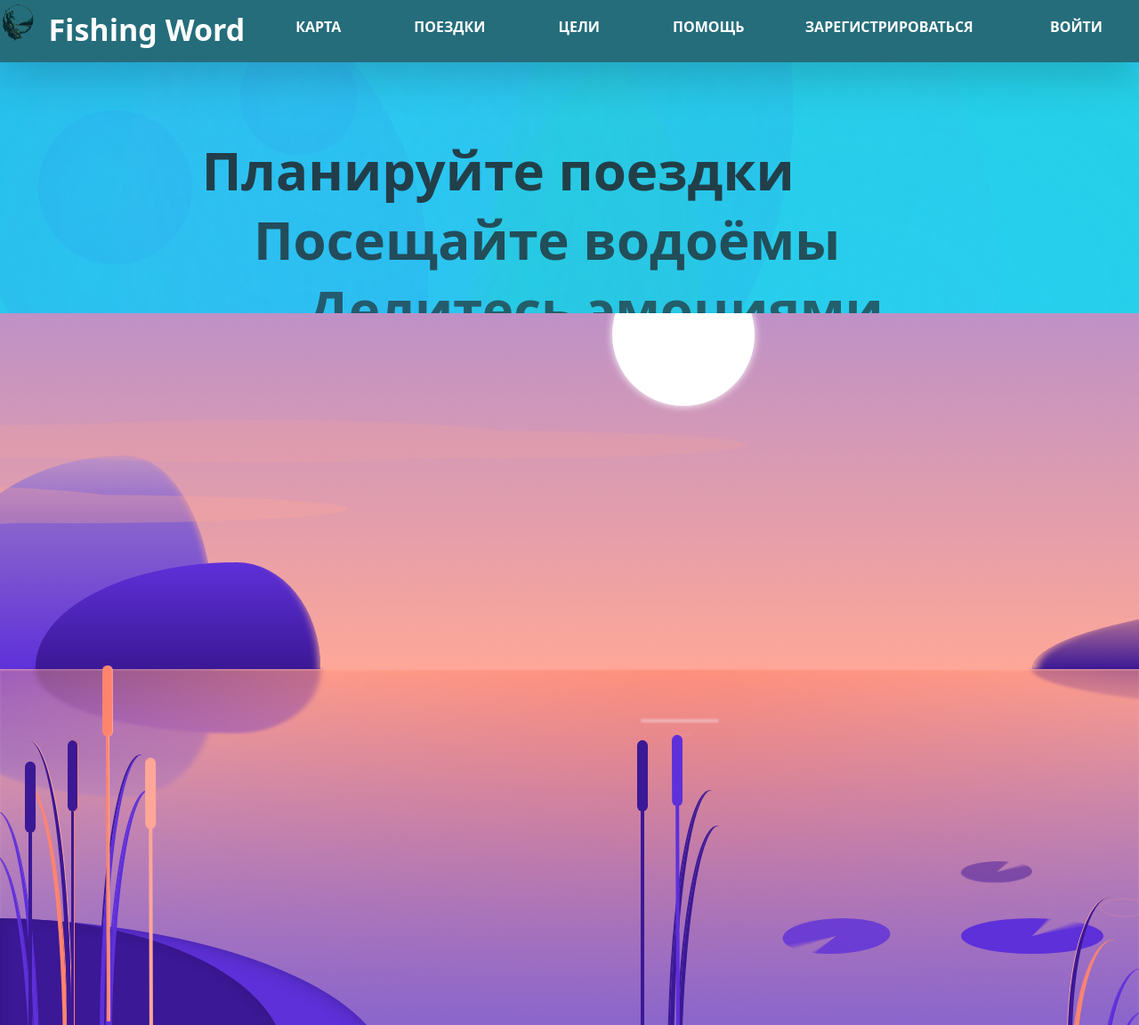
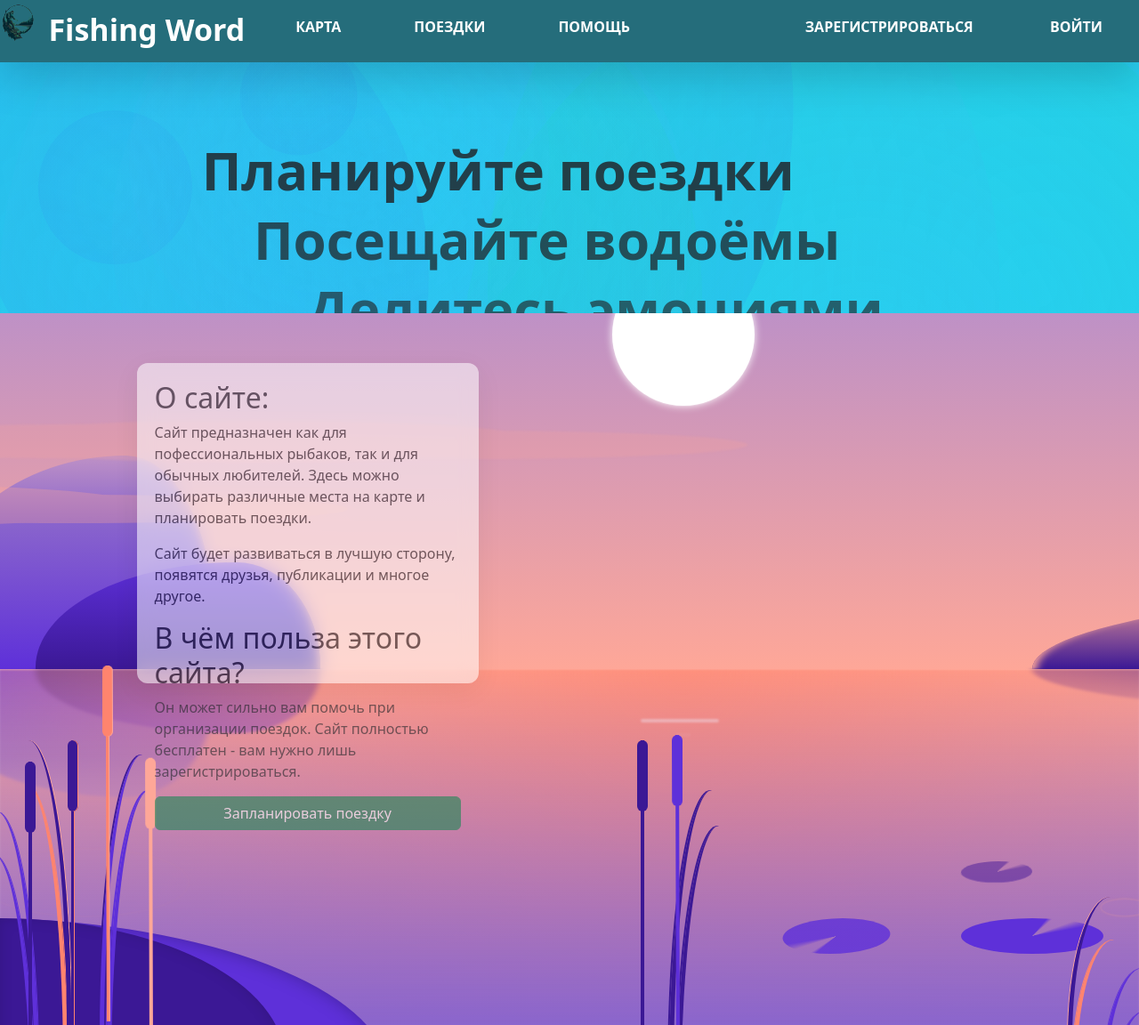
Before and after one commit to Dilyar-48/FishingWord, a Flask app: page / in a window 1280 px wide. Shown: the whole page at 89% size. Run offline with Flask 3, Linux system fonts and the light colour scheme.

Commit message:
Всё готово!

```diff
--- a/form.py
+++ b/form.py
@@ -1,18 +1,18 @@
 from flask_wtf import FlaskForm
 from flask_wtf.file import FileField, FileAllowed
 from wtforms import StringField, PasswordField, BooleanField, SubmitField, EmailField, IntegerField, DateField, TimeField
-from wtforms.validators import DataRequired, Length, EqualTo
+from wtforms.validators import DataRequired, Length, EqualTo, Email
 
 
 class LoginForm(FlaskForm):
-    email = EmailField('Login(email)', validators=[DataRequired()])
+    email = EmailField('Login(email)', validators=[DataRequired(), Email()])
     password = PasswordField('Пароль', validators=[DataRequired()])
     remember_me = BooleanField('Запомнить меня')
     submit = SubmitField('Войти')
 
 
 class RegisterForm(FlaskForm):
-    email = EmailField('Login(email)', validators=[DataRequired()])
+    email = EmailField('Login(email)', validators=[DataRequired(), Email()])
     name = StringField('Имя', validators=[DataRequired(), Length(min=2, max=50, message="Имя должно быть от 2 до 50 символов")])
     surname = StringField('Фамилия', validators=[DataRequired(), Length(min=2, max=50, message="Фамилия должна быть от 2 до 50 символов")])
     town = StringField('Город', validators=[DataRequired()])
--- a/main.py
+++ b/main.py
@@ -23,6 +23,11 @@ app.config['UPLOAD_FOLDER'] = UPLOAD_FOLDER
 def index():
     return render_template('index.html', title='Главная страница')
 
+@app.route('/help')
+def help():
+    return render_template('help.html', title='Помощь')
+
+
 
 @app.route('/map/<dist>')
 def map(dist):
@@ -32,6 +37,9 @@ def map(dist):
     user = db_sess.query(User).filter(User.id == session['user_id']).first()
     geolocator = Nominatim(user_agent="my_application")
     location = geolocator.geocode(user.town)
+    if location is None:
+        location = geolocator.geocode("Москва")
+        user.town = "Москва"
     map = folium.Map(location=[location.latitude, location.longitude], width="100%", height="100%")
     folium.Marker(location=[location.latitude, location.longitude], popup=user.town,
                   icon=folium.Icon(color='red')).add_to(map)
@@ -39,7 +47,7 @@ def map(dist):
     map.get_root().render()
     iframe = map._repr_html_()
     responce = requests.get(
-        f"http://api.geonames.org/findNearbyJSON?lat={location.latitude}&lng={location.longitude}&lang=ru&radius={dist}&featureClass=H&maxRows=30&username=dilly38")
+        f"http://api.geonames.org/findNearbyJSON?lat={location.latitude}&lng={location.longitude}&lang=ru&radius={dist}&featureClass=H&maxRows=50&username=dilly38")
     try:
         for water in responce.json()["geonames"]:
             name = ""
@@ -51,23 +59,27 @@ def map(dist):
             elif "озеро" in water["fcodeName"].lower():
                 name = water['name']
                 color = "green"
-            elif  "пруд" in water["fcodeName"].lower():
+            elif "пруд" in water["fcodeName"].lower():
                 name = f"п.{water['name']}"
                 color = "green"
             if name != "":
                 location2 = (float(water["lat"]), float(water["lng"]))
                 line_coordinates.append([float(water["lat"]), float(water["lng"])])
                 km = round(distance(loc, location2).km, 2)
-                folium.CircleMarker(location=[float(water["lat"]), float(water["lng"])], popup=f"{name}\nРасстояние по прямой: {km} км\n{location2[0]}, {location2[1]}",
-                                    fill_color=color, color="white", fill_opacity=0.9).add_to(map)
-                line = folium.PolyLine(locations=line_coordinates, color=random.choice(["pink", "yellow", "orange"]), weight=5, opacity=0.8)
+                marker = folium.CircleMarker(location=[float(water["lat"]), float(water["lng"])],
+                                    popup=f"{name}\nРасстояние по прямой: {km} км\n{location2[0]}, {location2[1]}",
+                                    fill_color=color, color="white", fill_opacity=0.9)
+                marker.add_to(map)
+
+                line = folium.PolyLine(locations=line_coordinates, color=random.choice(["pink", "yellow", "orange"]),
+                                       weight=5, opacity=0.8)
                 line.add_to(map)
+
         map.get_root().render()
         iframe = map._repr_html_()
         return render_template('map.html', title='Карта', iframe=iframe)
     except Exception:
         return render_template('map.html', title='Карта', iframe=iframe)
-
 
 @app.route('/login', methods=['GET', 'POST'])
 def login():
@@ -115,7 +127,9 @@ def register():
             user.set_password(form.password.data)
             db_sess.add(user)
             db_sess.commit()
-
+            session['user_id'] = user.id
+            session['user_name'] = user.name
+            session['user_surname'] = user.surname
             return redirect('/')
         except Exception as e:
             return f"Ошибка: {e}"
--- a/static/css/title.css
+++ b/static/css/title.css
@@ -6,7 +6,20 @@ a {
     width: 3%;
     height: 3%;
 }
-
+.info-card {
+    position: absolute;
+    top: 7%;
+    right: 58%;
+    width: 30%;
+    padding: 20px;
+    height: 45%;
+    background: rgba(255, 255, 255, 0.9);
+    border-radius: 12px;
+    box-shadow: 0 8px 32px rgba(0, 0, 0, 0.1);
+    backdrop-filter: blur(10px);
+    z-index: 100;
+    opacity: 0.6;
+}
 .map-container {
       width: 40%;
       height: 30%;
--- a/templates/base.html
+++ b/templates/base.html
@@ -26,10 +26,7 @@
             <a href="/trips" class="nav-item">
                 <span data-text="Ваши поездки" class="nav-link">Поездки</span>
             </a>
-            <a href="#" class="nav-item">
-                <span data-text="Планировка" class="nav-link">Цели</span>
-            </a>
-            <a href="#" class="nav-item">
+            <a href="/help" class="nav-item">
                 <span data-text="Вопросы" class="nav-link">Помощь</span>
             </a>
             <div style="position: absolute; right: 0;">
--- a/templates/index.html
+++ b/templates/index.html
@@ -47,6 +47,7 @@
             });
         </script>
     </div>
+    <div style="position: relative">
         <div>
             <div class="landscape">
               <div class="mountain"></div>
@@ -93,5 +94,14 @@
               </div>
             </div>
         </div>
+        <div class="info-card">
+            <h2>О сайте:</h2>
+            <p>Сайт предназначен как для пофессиональных рыбаков, так и для обычных любителей. Здесь можно выбирать различные места на карте и планировать поездки.</p>
+            <p>Сайт будет развиваться в лучшую сторону, появятся друзья, публикации и многое другое.</p>
+            <h2>В чём польза этого сайта?</h2>
+            <p>Он может сильно вам помочь при организации поездок. Сайт полностью бесплатен - вам нужно лишь зарегистрироваться.</p>
+            <a class="btn btn-success" href="/trips" style="width: 100%;">Запланировать поездку</a>
+        </div>
+    </div>
 </body>
 {% endblock %}
--- a/templates/map.html
+++ b/templates/map.html
@@ -8,6 +8,6 @@
     <label for="number" style="font-size: 22px;">Введите предельное расстояние от центра вашего города до водоёмов:</label>
     <hr>
     <input type="text" id="number" name="number">
-    <input type="submit" value="Отправить">
+    <input type="submit" value="Найти">
 </form>
 {% endblock %}
--- a/templates/plan.html
+++ b/templates/plan.html
@@ -1,7 +1,7 @@
 {% extends "base.html" %}
 
 {% block content %}
-<h1>{{ title }}</h1>
+<h1 style="text-align: center;">{{ title }}</h1>
 <form action="" method="post">
     {{ form.hidden_tag() }}
     <p>
```
Also changed, not shown: templates/help.html (added, +38 -0 lines). Lines whose indentation alone changed are shown as unchanged.
